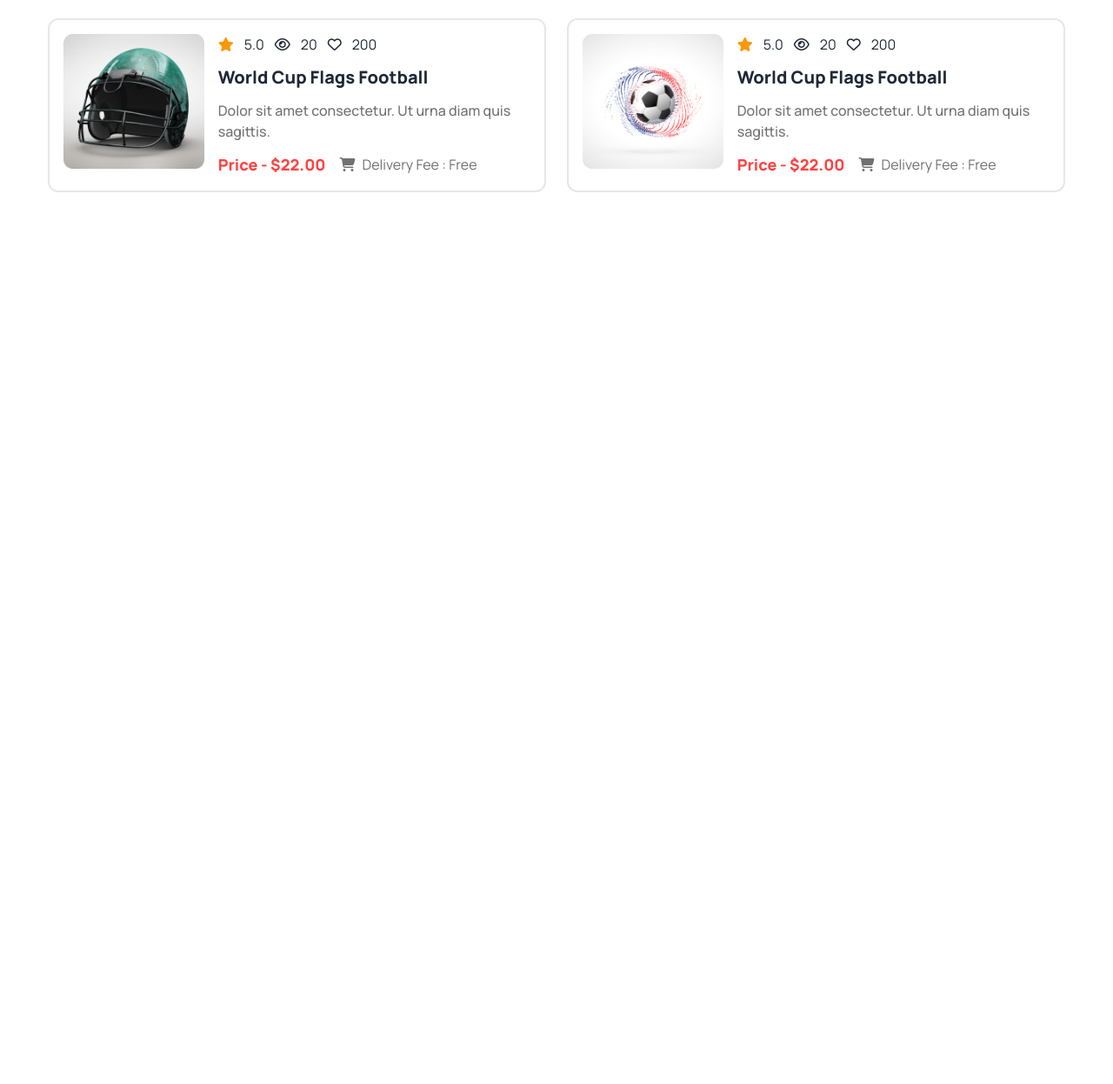
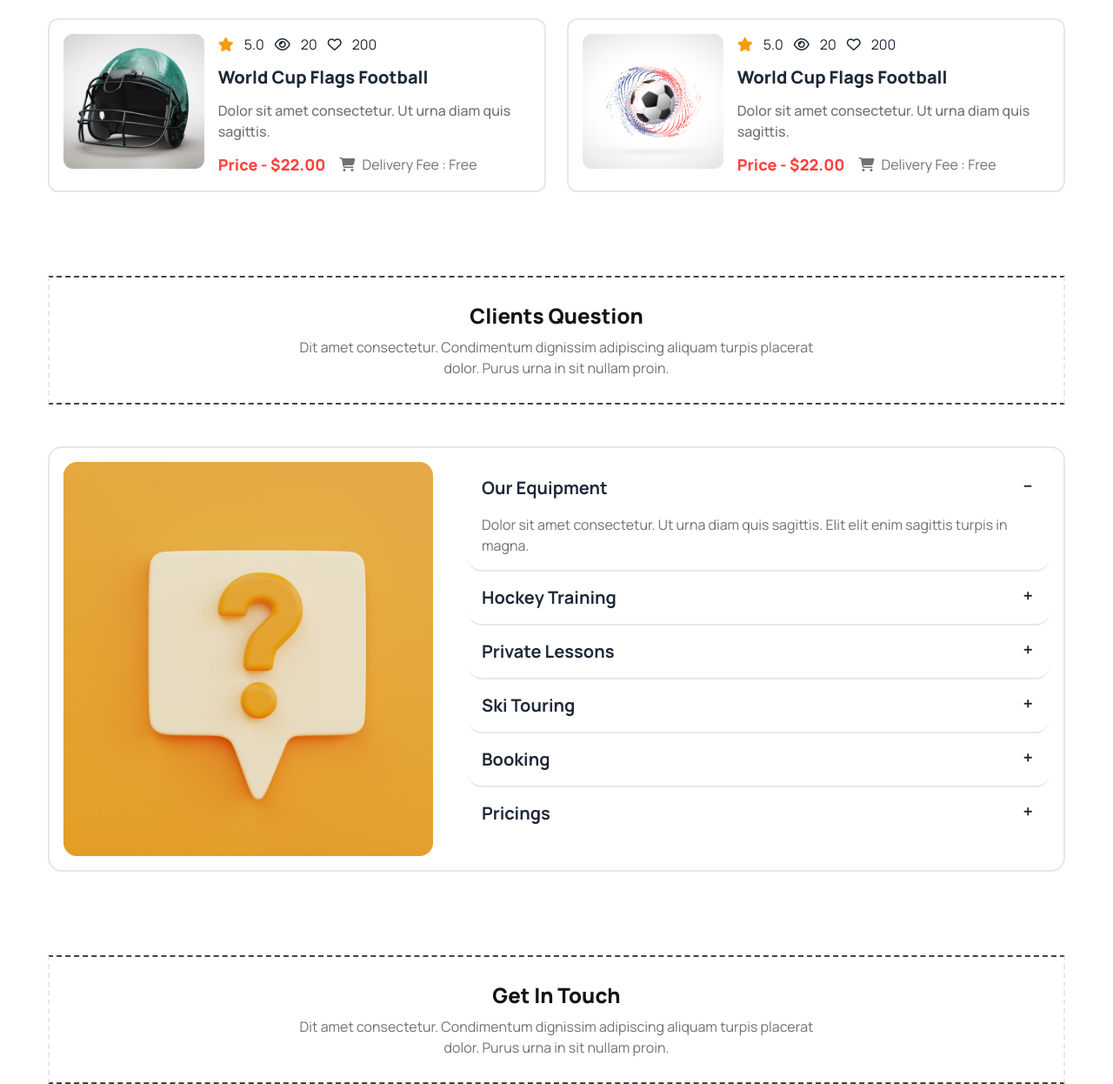
Before and after one commit to contactmizan/hockey-s-club, a plain HTML site: page index.html in a window 1280 px wide. Shown: the part 3015-4261 px from the top of the page at 87% size. Before the commit the page ends 3236 px from the top, so only its background shows below. Drawn offline with nearby package versions, Linux system fonts and the light colour scheme.

Commit message:
added clients question/FAQ section

```diff
--- a/index.html
+++ b/index.html
@@ -367,6 +367,93 @@
                 </div>
             </div>
         </div>
+        <!-- client questions -->
+        <div class="text-center border-solid border-dashed border-2 border-y-[#424247] lg:p-7 space-y-2 mt-5 lg:mt-24">
+            <h2 class="lg:text-2xl text-[#131318] font-extrabold ">Clients Question</h2>
+            <p class="text-[#13131899] lg:w-[607px] lg:mx-auto">Dit amet consectetur. Condimentum dignissim adipiscing
+                aliquam turpis placerat dolor. Purus urna in sit nullam proin. </p>
+        </div>
+        <!--  -->
+        <section class="lg:flex border-solid border-2 rounded-2xl p-4 mt-12 gap-10 ">
+            <div>
+                <img src="Images/11.png" alt="">
+            </div>
+            <!-- accordian -->
+            <div>
+                <!-- accordian 1 -->
+                <div class="collapse collapse-plus border-solid border-b-2">
+                    <input type="radio" name="my-accordion-3" checked="checked" />
+                    <div class="collapse-title text-xl font-bold">
+                        Our Equipment
+                    </div>
+                    <div class="collapse-content">
+                        <p class="text-primary-line">Dolor sit amet consectetur. Ut urna diam quis sagittis. Elit elit
+                            enim sagittis turpis in magna.</p>
+                    </div>
+                </div>
+                <!-- accordian 2 -->
+                <div class="collapse collapse-plus border-solid border-b-2 ">
+                    <input type="radio" name="my-accordion-3" />
+                    <div class="collapse-title text-xl font-bold">
+                        Hockey Training
+                    </div>
+                    <div class="collapse-content">
+                        <p class="text-primary-line">Dolor sit amet consectetur. Ut urna diam quis sagittis. Elit elit
+                            enim sagittis turpis in magna.</p>
+                    </div>
+                </div>
+                <!-- accordian 3 -->
+                <div class="collapse collapse-plus border-solid border-b-2 ">
+                    <input type="radio" name="my-accordion-3" />
+                    <div class="collapse-title text-xl font-bold">
+                        Private Lessons
+                    </div>
+                    <div class="collapse-content">
+                        <p class="text-primary-line">Dolor sit amet consectetur. Ut urna diam quis sagittis. Elit elit
+                            enim sagittis turpis in magna.</p>
+                    </div>
+                </div>
+                <!-- accordian 4 -->
+                <div class="collapse collapse-plus border-solid border-b-2 ">
+                    <input type="radio" name="my-accordion-3" />
+                    <div class="collapse-title text-xl font-bold">
+                        Ski Touring
+                    </div>
+                    <div class="collapse-content">
+                        <p class="text-primary-line">Dolor sit amet consectetur. Ut urna diam quis sagittis. Elit elit
+                            enim sagittis turpis in magna.</p>
+                    </div>
+                </div>
+                <!-- accordian 5 -->
+                <div class="collapse collapse-plus border-solid border-b-2 ">
+                    <input type="radio" name="my-accordion-3" />
+                    <div class="collapse-title text-xl font-bold">
+                        Booking
+                    </div>
+                    <div class="collapse-content">
+                        <p class="text-primary-line">Dolor sit amet consectetur. Ut urna diam quis sagittis. Elit elit
+                            enim sagittis turpis in magna.</p>
+                    </div>
+                </div>
+                <!-- accordian 6 -->
+                <div class="collapse collapse-plus ">
+                    <input type="radio" name="my-accordion-3" />
+                    <div class="collapse-title text-xl font-bold">
+                        Pricings
+                    </div>
+                    <div class="collapse-content">
+                        <p class="text-primary-line">Dolor sit amet consectetur. Ut urna diam quis sagittis. Elit elit
+                            enim sagittis turpis in magna.</p>
+                    </div>
+                </div>
+            </div>
+        </section>
+        <!-- get in touch -->
+        <div class="text-center border-solid border-dashed border-2 border-y-[#424247] lg:p-7 space-y-2 mt-5 lg:mt-24">
+            <h2 class="lg:text-2xl text-[#131318] font-extrabold ">Get In Touch</h2>
+            <p class="text-[#13131899] lg:w-[607px] lg:mx-auto">Dit amet consectetur. Condimentum dignissim adipiscing
+                aliquam turpis placerat dolor. Purus urna in sit nullam proin. </p>
+        </div>
     </main>
     <footer>
 
```
